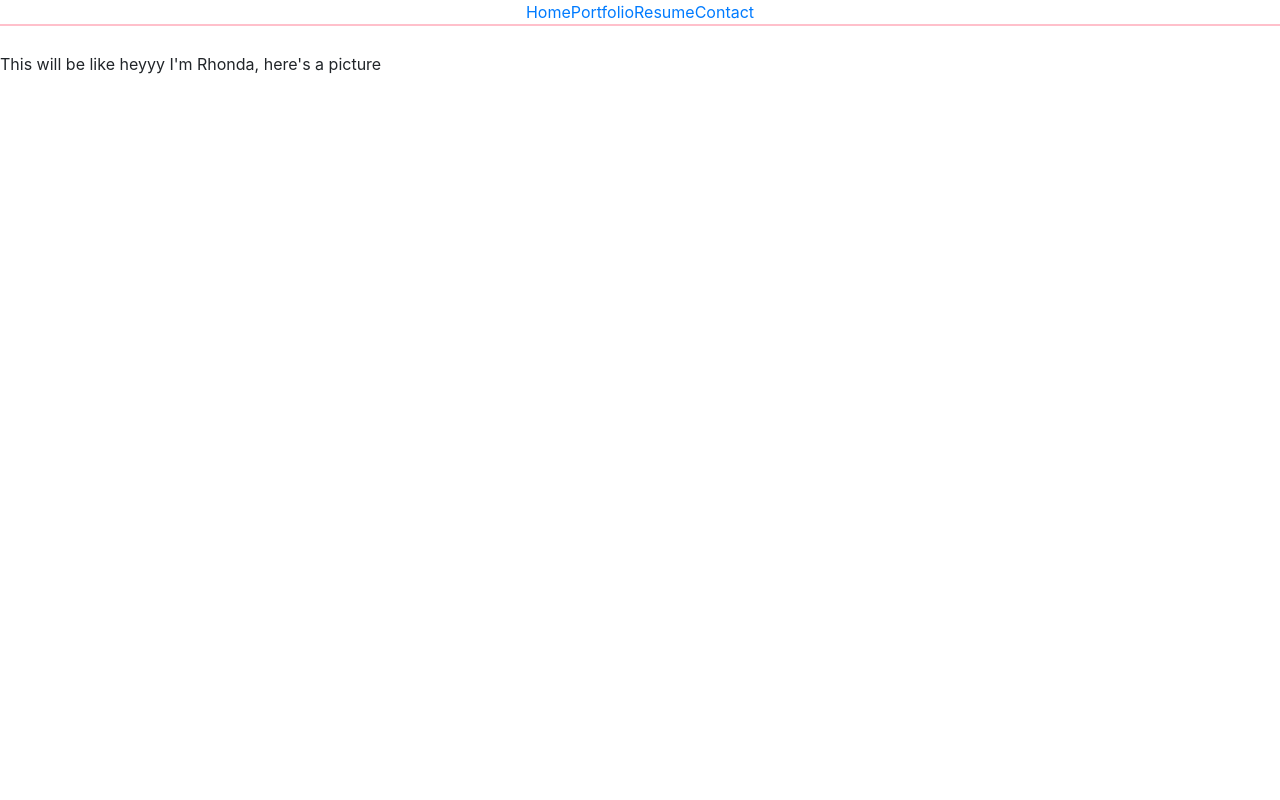
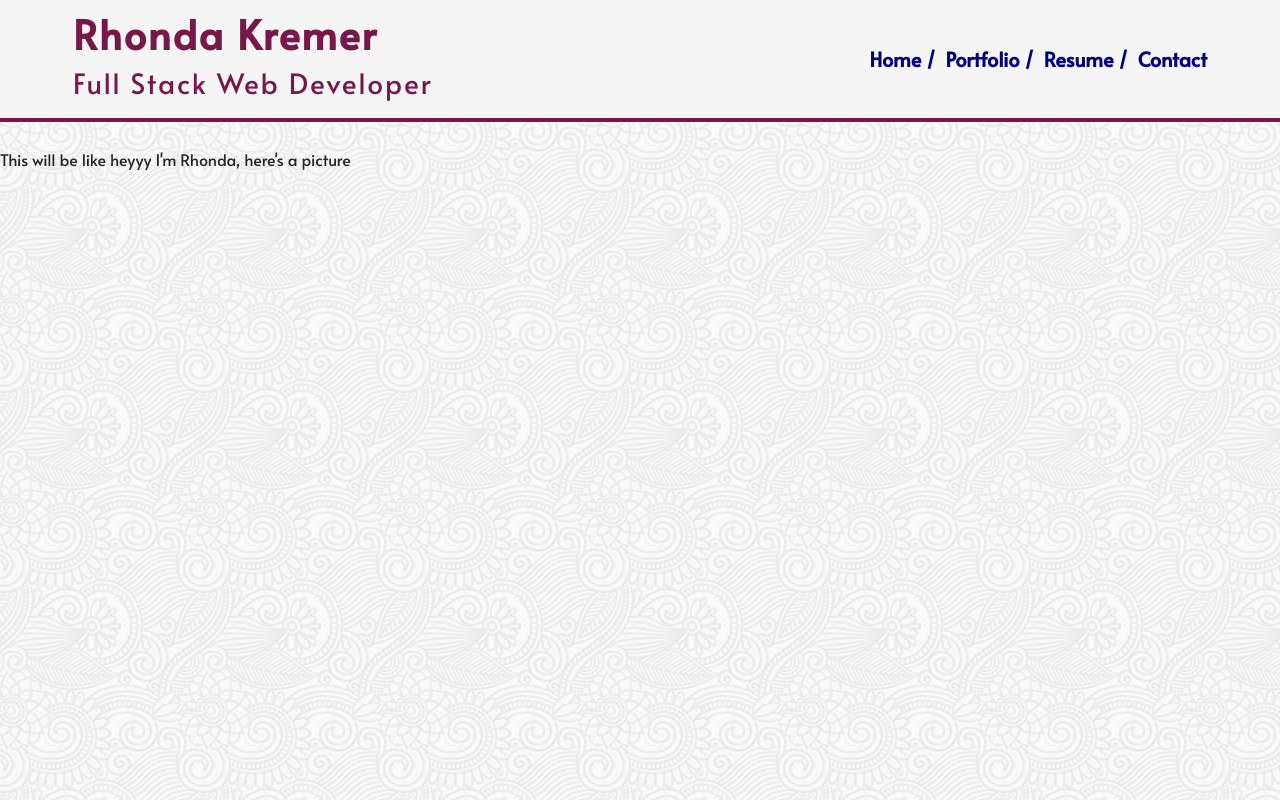
Before and after one commit to rhondakremer/rhondakremer.github.io, a Vue app: page / in a window 1280 px wide. Built offline with nearby package versions, Linux system fonts and the light colour scheme.

Commit message:
navbar style, background, favicon

```diff
--- a/public/index.html
+++ b/public/index.html
@@ -6,7 +6,8 @@
     <meta name="viewport" content="width=device-width,initial-scale=1.0">
     <link rel="icon" href="<%= BASE_URL %>favicon.ico">
     <link rel="stylesheet" href="https://stackpath.bootstrapcdn.com/bootstrap/4.3.1/css/bootstrap.min.css" integrity="sha384-ggOyR0iXCbMQv3Xipma34MD+dH/1fQ784/j6cY/iJTQUOhcWr7x9JvoRxT2MZw1T" crossorigin="anonymous">
-    <title>github-portfolio</title>
+    <link href="https://fonts.googleapis.com/css?family=Alata&display=swap" rel="stylesheet">
+    <title>Rhonda Kremer</title>
   </head>
   <body>
     <noscript>
--- a/src/App.vue
+++ b/src/App.vue
@@ -17,5 +17,9 @@ export default {
 </script>
 
 <style>
+body {
+  background: url('./assets/full-bloom.png');
+  font-family: 'Alata', sans-serif;
+}
 
 </style>
--- a/src/components/Navbar.vue
+++ b/src/components/Navbar.vue
@@ -1,9 +1,14 @@
 <template>
   <div id="navbar">
+    <div id="title">
+        <h1>Rhonda Kremer</h1>
+        <h3>Full Stack Web Developer</h3>
+    </div>
+
     <ul class="nav nav-pills">
-      <router-link to="/" tag="li" activeClass="active" exact><a>Home</a></router-link>
-      <router-link to="/portfolio" tag="li" activeClass="active"><a>Portfolio</a></router-link>
-      <router-link to="/resume" tag="li" activeClass="active"><a>Resume</a></router-link>
+      <router-link to="/" tag="li" activeClass="active" exact><a>Home</a> /</router-link>
+      <router-link to="/portfolio" tag="li" activeClass="active"><a>Portfolio</a> /</router-link>
+      <router-link to="/resume" tag="li" activeClass="active"><a>Resume</a> /</router-link>
       <router-link to="/contact" tag="li" activeClass="active"><a>Contact</a></router-link>
     </ul>
   </div>
@@ -17,11 +22,32 @@ export default {
 
 <style scoped>
 #navbar {
-  color: red;
+  color: #78184a;
   display:flex;
-  justify-content:space-around;
+  justify-content:space-between;
   align-items:center;
-  border-bottom: 2px solid pink;
+  border-bottom: 4px solid #78184a;
   margin-bottom:2%;
+  background-color: whitesmoke;
+  padding: 10px;
+}
+
+#title {
+    margin-left: 5%;
+    letter-spacing: 2px;
+}
+
+h1 {
+    font-weight: bold;
+}
+.nav {
+    margin-right: 5%;
+}
+
+li, a {
+    margin-left: 5px;
+    font-weight: bold;
+    color: navy;
+    font-size: 20px;
 }
 </style>
```
Also changed, not shown: src/assets/full-bloom.png (added), 1 other file (tests, documents, lock files or other folders).
